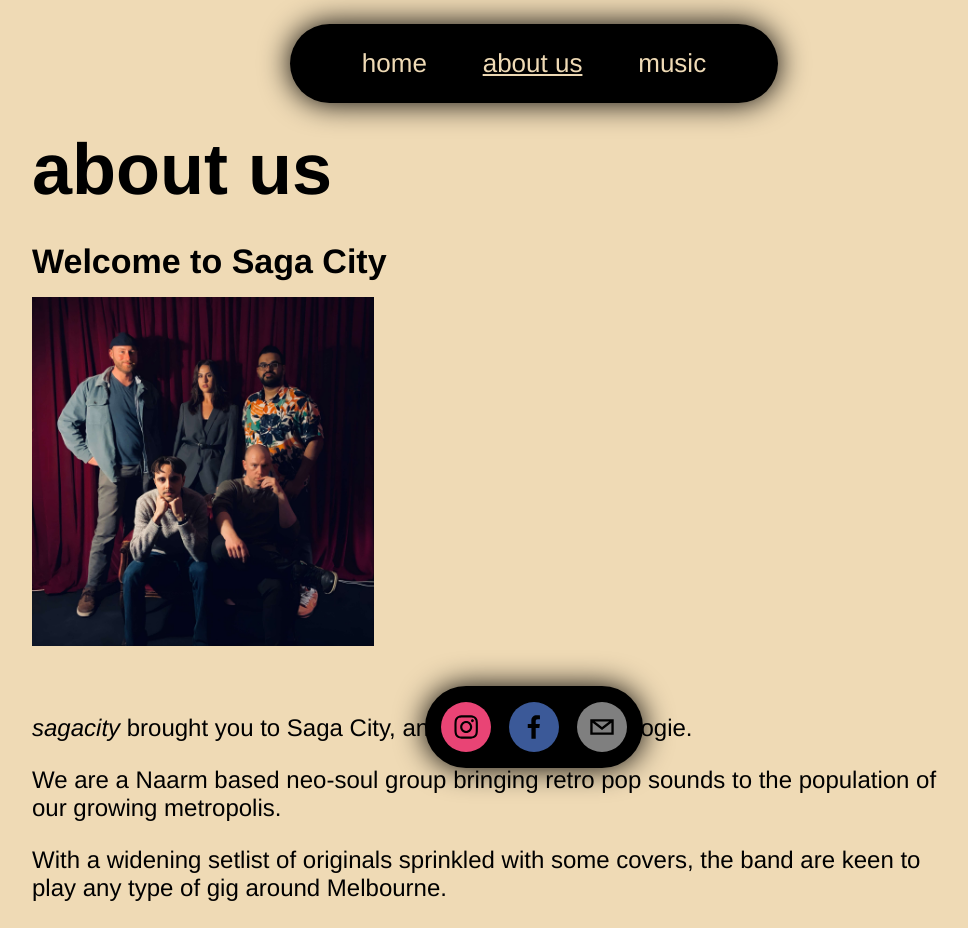
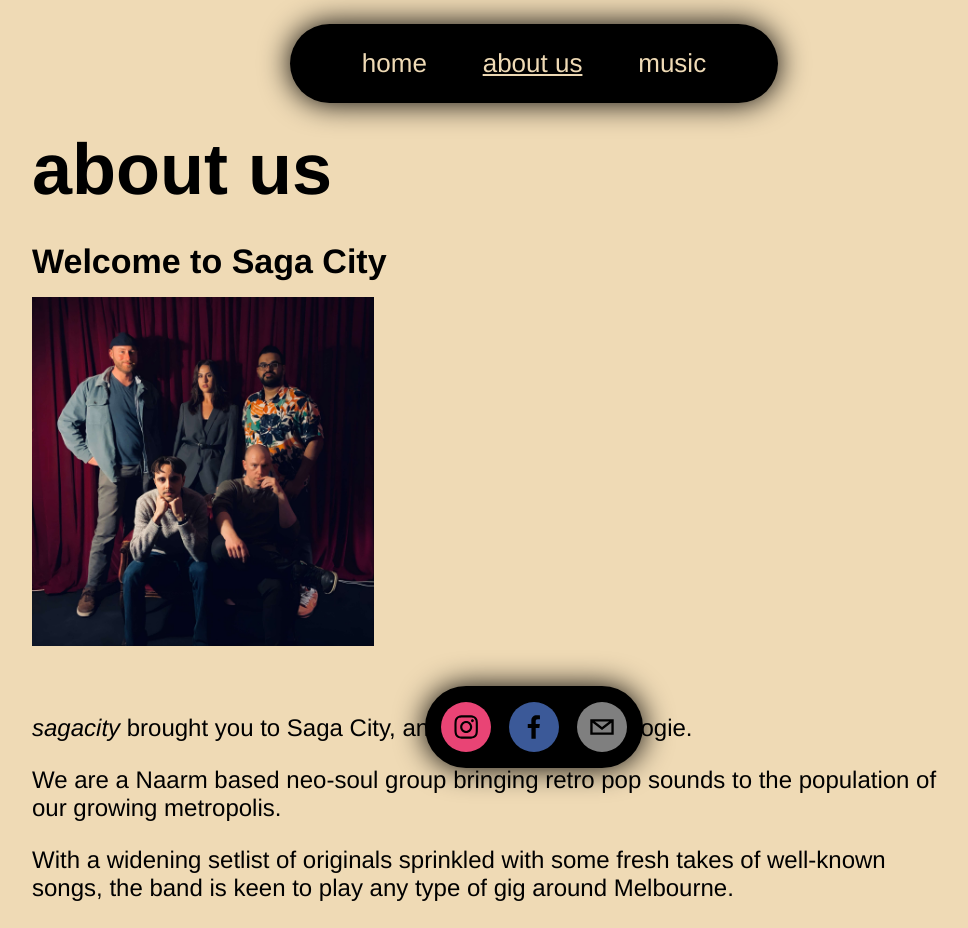
Before and after one commit to sagacity-band/sagacity-band.github.io, a React (Create React App) app: page /#/about in a window 1280 px wide. Shown: the top 928 px of the page, without its empty margins (106-1074 px from the left). Built offline with nearby package versions, Linux system fonts and the light colour scheme.

Commit message:
Update page text

```diff
--- a/src/pages/About.tsx
+++ b/src/pages/About.tsx
@@ -16,7 +16,7 @@ function About() {
               <div>
                 <p><em>sagacity</em> brought you to Saga City, and now it's time to boogie.</p>
                 <p>We are a Naarm based neo-soul group bringing retro pop sounds to the population of our growing metropolis.</p>
-                <p>With a widening setlist of originals sprinkled with some covers, the band are keen to play any type of gig around Melbourne.</p>
+                <p>With a widening setlist of originals sprinkled with some fresh takes of well-known songs, the band is keen to play any type of gig around Melbourne.</p>
                 <p>Welcome to Saga City, population you. Start a chat with us on one of the social pipes below!</p>
               </div>
           </div>
--- a/src/pages/Music.tsx
+++ b/src/pages/Music.tsx
@@ -1,12 +1,11 @@
 import React from 'react';
 import '../index.css';
-import { properties } from '../properties';
 
 function Music() {
   return (
     <div className="content">
         <h1>music</h1>
-        <p>Have a listen to some live recorded demos of our original tunes!</p>
+        <p>Have a listen to some live recorded demos of our original tunes! We are in the process of planning studio recordings, so keep an eye out!</p>
         <iframe
           className="soundcloudFrame"
           title="Saga City band live demos"
--- a/src/properties.tsx
+++ b/src/properties.tsx
@@ -2,5 +2,5 @@ export const properties = {
     instagramUrl: "https://www.instagram.com/saga.cityband",
     facebookUrl: "https://www.facebook.com/profile.php?id=61566868440580",
     emailUrl: "mailto:hi@sagacity.au?subject=hi from website",
-    gigListUrl: "https://api.npoint.io/21c6b54ff1941d1ca4a9",
+    gigListUrl: "https://api.npoint.io/21c6b54ff1941d1ca4a9"
 };
```
